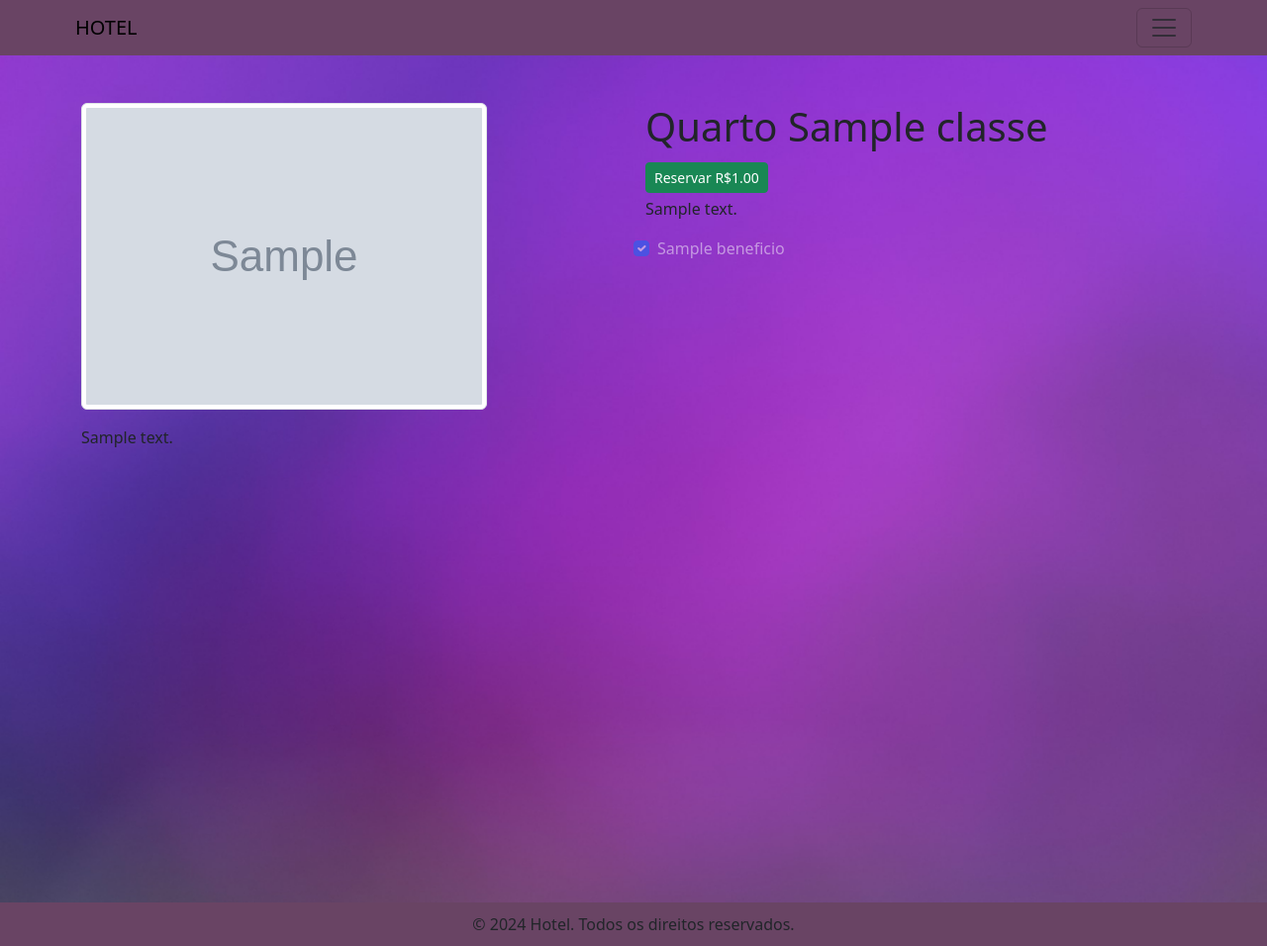
After one commit to LeandroDeJesus-S/sistema-de-hotel, a Django app: page /reserva/1/ in a window 1280 px wide. The commit adds this page. Shown: the whole page at 99% size. Run offline with Django 4.2, Linux system fonts and the light colour scheme; tables that the repository leaves empty hold one stand-in row (values such as "Sample post"); grey boxes marked "Sample" are stand-in pictures; parts of the project's set-up code (start-up, migrations or seed data) failed here and were passed over; some libraries are stand-ins or nearby versions.

Commit message:
feat: add quarto detail view, reserva, autenticacoes

```diff
--- a/HOTEL/settings.py
+++ b/HOTEL/settings.py
@@ -45,7 +45,7 @@ INSTALLED_APPS = [
     # 'django_q',
     'clientes',
     'reservas',
-    'payments',
+    # 'payments',
 ]
 
 MIDDLEWARE = [
--- a/HOTEL/urls.py
+++ b/HOTEL/urls.py
@@ -24,5 +24,4 @@ urlpatterns = [
     path('admin/', admin.site.urls),
     path('cliente/', include('clientes.urls')),
     path('reserva/', include('reservas.urls')),
-    # path('payment/', include('payments.urls')),
 ] + static(settings.MEDIA_URL, document_root=settings.MEDIA_ROOT)
--- a/clientes/urls.py
+++ b/clientes/urls.py
@@ -1,7 +1,8 @@
 from django.urls import path
-from .views import SignUp, SignIn
+from .views import SignUp, SignIn, logout_user
 
 urlpatterns = [
     path('signup/', SignUp.as_view(), name='signup'),
     path('signin/', SignIn.as_view(), name='signin'),
+    path('logout/', logout_user, name='logout'),
 ]
--- /dev/null
+++ b/reservas/templates/quarto.html
@@ -0,0 +1,35 @@
+{% extends "base.html" %}
+
+
+{% block content %}
+
+
+
+<div class="container mt-5 vh-100">
+    <div class="row ">
+        <div class="col-md-6">
+            <img src="{{ quarto.image.url }}" class="img-thumbnail" alt="{{ quarto.nome }}">
+        </div>
+        <div class="col-md-6">
+            <h1>Quarto {{ quarto.classe }}</h1>
+            <a href="{% url "reserva" quarto.pk %}" class="btn btn-success btn-sm my-1">Reservar {{quarto.daily_price_formatted}}</a>
+            <p>{{ quarto.short_desc }}</p>
+            <div class="row">
+
+                {% for beneficio in benefits %}
+                    <div class="col-md-6 form-check">
+                        <input class="form-check-input" type="checkbox" id="flexCheckDisabled" disabled {% if beneficio in quarto.beneficio.all %} checked {% endif %}>
+                        <label class="form-check-label text-light" for="{% if beneficio in quarto.beneficio.all %} flexCheckCheckedDisabled {% else %} flexCheckDisabled {% endif %} ">{{beneficio}}</label>
+                    </div>
+                {% endfor %}
+
+            </div>
+
+        </div>
+        <div class="col-md-12 my-3">
+            <p class="text-dark">{{quarto.long_desc}}</p>
+        </div>
+    </div>
+</div>
+
+{% endblock content %}
--- a/reservas/urls.py
+++ b/reservas/urls.py
@@ -1,8 +1,8 @@
 from django.urls import path
-from .views import Quartos
+from .views import Quartos, QuartoDetail, Reservar
 
 urlpatterns = [
     path("quartos/", Quartos.as_view(), name="quartos"),
-#     path("pre-reserva", PreReserva.as_view(), name="pre_reserva"),
-#     path("reserva", ListaQuartos.as_view(), name="reserva"),
+    path("<int:pk>/", QuartoDetail.as_view(), name="quarto"),
+    path("reserva/<int:quarto_pk>/", Reservar.as_view(), name="reserva"),
 ]
--- a/reservas/views.py
+++ b/reservas/views.py
@@ -1,232 +1,26 @@
-# from typing import Any
+from typing import Any
 import logging
-# from django.db.models.query import QuerySet
-# from django.http import HttpRequest, HttpResponseServerError
-# from django.shortcuts import render, HttpResponse, redirect, get_object_or_404, HttpResponseRedirect
-from django.urls import reverse
-# from django.contrib import messages
-# from django.views import View
+
+from django.contrib import messages
+from django.contrib.auth.mixins import LoginRequiredMixin
+from django.core.exceptions import ValidationError
+from django.http import HttpRequest
+from django.shortcuts import (
+    redirect,
+    render,
+)
+from django.urls import reverse_lazy
+from django.views import View
+from django.views.generic.detail import DetailView
 from django.views.generic.list import ListView
-# from django.db.models import Q
-# from django.db import transaction
 
-from .models import Quarto, Beneficio
-# from .validators import validate_model, convert_date
-# from clientes.models import Cliente
-# from utils.supportclass import SessionKeys, ReservaErrorMessages
-# from utils.support import clear_session_keys
-# from pprint import pprint
-
-
-# class PreReserva(View):
-#     def setup(self, request: HttpRequest, *args: Any, **kwargs: Any) -> None:
-#         super().setup(request, *args, **kwargs)
-#         self.logger = logging.getLogger('reservasLogger')
-#         self.context = {
-#             'room_classes': Classe.objects.all(),
-#         }
-#         self.template_name = 'prereserva.html'
-#         self._last_room_id = None
-
-#     def get(self, *args, **kwargs):
-#         # self.logger.debug(f'referer: {self.request.META.get("HTTP_REFERER")}')
-#         # self.logger.debug(f'session: {self.request.session.items()}')
-
-#         # room_id_query_param = self.request.GET.get('room_id')
-#         # room_id_session = self.request.session.get('room_id')
-
-#         # same_room_ids = room_id_query_param == room_id_session
-
-#         # self.logger.debug(
-#         #     f'room_id_arg={room_id_query_param} ::\
-#         #     room_id_session={room_id_session} :: \
-#         #     same_room_ids={same_room_ids}'
-#         # )
-
-#         # # usuário veio pela pagina de acomodações clicando no botão 'reservar'
-#         # if room_id_query_param and not room_id_session:
-#         #     self.request.session[SessionKeys.ROOM_ID] = room_id_query_param
-#         #     self.request.session.save()
-#         #     self.logger.debug(f'room_id_arg={room_id_query_param} salvo na session')
-#         #     self.logger.debug(f'current session: {self.request.session.items()}')
-
-#         # # usuário veio por 'acomodacoes' porem não concluiu o form saiu e voltou
-#         # elif not room_id_query_param and room_id_session:
-#         #     del self.request.session[SessionKeys.ROOM_ID]
-#         #     self.request.session.save()
-#         #     self.logger.debug(f'deleted room_id_session={room_id_session}')
-#         #     self.logger.debug(f'current session: {self.request.session.items()}')
-
-#         # self.logger.debug('renderizando template para pre-reserva')
-#         return render(self.request, self.template_name, self.context)
-
-#     # def post(self, *args, **kwargs):
-#     #     client = self._process_client()
-#     #     if isinstance(client, HttpResponse):
-#     #         return client
-
-#     #     contact = self._process_contact(client)
-#     #     if isinstance(contact, HttpResponse):
-#     #         return contact
-
-#     #     reservation = self._process_reservation(client)
-#     #     if isinstance(reservation, HttpResponseRedirect|HttpResponse):
-#     #         return reservation
-
-#     #     elif isinstance(reservation, HttpResponse):
-#     #         return render(self.request, self.template_name, self.context)
-
-#     #     elif not isinstance(reservation, Reserva):
-#     #         return HttpResponseServerError('Erro inesperado ao processar reserva')
-
-#     def _process_client(self) -> Cliente|HttpResponse:
-#         """realiza o processamento relacionado a model Cliente.
-
-#         Returns:
-#             Cliente: caso tudo ocorra como esperado.
-#             HttpResponse: caso um render() seja retornado.
-#         """
-#         self.logger.debug('processando dados do cliente')
-
-#         NAME = self.request.POST.get('cliente_nome')
-#         LASTNAME = self.request.POST.get('cliente_sobrenome')
-#         BIRTHDAY = convert_date(self.request.POST.get('cliente_nascimento', '0001-01-01'))
-
-#         client = Cliente.objects.filter(
-#             nome__iexact=NAME,
-#             sobrenome__iexact=LASTNAME,
-#             nascimento__exact=BIRTHDAY
-#         ).first()
-#         self.logger.debug(f'cliente ja existe: {bool(client)}')
-#         if client is None:
-#             self.logger.debug('criando novo cliente')
-#             client = Cliente(
-#                 nome=NAME,
-#                 sobrenome=LASTNAME,
-#                 nascimento=BIRTHDAY
-#             )
-#             if (error_msg := validate_model(client)):
-#                 messages.error(self.request, error_msg)
-#                 self.logger.error(f'cliente não criado: {error_msg}')
-#                 return render(self.request, self.template_name, self.context)
-
-#             client.save()
-#             self.logger.debug(f'novo cliente registrado: {client}')
-
-#         self.request.session[SessionKeys.CLIENT_ID] = client.pk
-#         self.request.session.save()
-#         return client
-
-#     def _process_contact(self, client: Cliente) -> HttpResponse:
-#         """realiza o processamento da model Contato
-
-#         Args:
-#             client (Cliente): instancia da model Cliente
-
-#         Returns:
-#             Contato: caso tudo ocorra como esperado
-#             HttpResponse: caso um render() seja retornado
-#         """
-#         self.logger.debug('processando dados de contato')
-
-#         PHONE = self.request.POST.get('telefone', '')
-#         EMAIL = self.request.POST.get('email', '')
-
-#         contact = Contato.objects.filter(cliente=client).first()
-
-#         self.logger.debug(f'cliente ja possui um contato salvo: {bool(contact)}')
-
-#         if contact is None:
-#             self.logger.debug('criando novo contato')
-#             contact = Contato(
-#                 email=EMAIL,
-#                 telefone=PHONE,
-#                 cliente=client
-#             )
-#             if (error_msg := validate_model(contact)):
-#                 messages.error(self.request, error_msg)
-#                 self.logger.debug(f'erro ao criar contato: {error_msg}')
-#                 return render(self.request, self.template_name, self.context)
-
-#             contact.save()
-#             self.logger.debug(f'contato criado com sucesso: {contact}')
-
-#         else:
-#             if contact.telefone != PHONE:
-#                 contact.telefone = PHONE
-#                 self.logger.debug(f'telefone para cliente {client.pk} atualizado')
-
-#             if contact.email != EMAIL:
-#                 contact.email = EMAIL
-#                 self.logger.debug(f'email para cliente {client.pk} atualizado')
-
-#             contact.save()
-#             self.logger.debug('usando contato ja salvo')
-
-#         return contact
-
-#     @transaction.atomic
-#     def _process_reservation(self, client: Cliente) -> Reserva|HttpResponseRedirect|HttpResponse:
-#         """realiza o processamento da model Reserva
-
-#         Args:
-#             client (Cliente): instancia processada do cliente
-
-#         Returns:
-#             Reserva: caso tudo ocorra como esperado.
-#             HttpResponseRedirect: caso um redirect() seja retornado
-#             HttpResponse: caso um render() seja retornado
-#         """
-#         self.logger.debug('processando dados de reserva')
-
-#         CHECK_IN = convert_date(self.request.POST.get('checkin', '0001-01-01'))
-#         CHECKOUT = convert_date(self.request.POST.get('checkout', '0001-01-01'))
-
-#         QTD_ADULTS = self.request.POST.get('adultos')
-#         QTD_CHILDREN = self.request.POST.get('criancas')
-
-#         OBS = self.request.POST.get('obs', '')
-
-#         reservation = Reserva(
-#             check_in=CHECK_IN,
-#             checkout=CHECKOUT,
-#             qtd_adultos=QTD_ADULTS,
-#             qtd_criancas=QTD_CHILDREN,
-#             observacoes=OBS,
-#             cliente=client
-#         )
-
-
-#         session_room_id = self.request.session.get(SessionKeys.ROOM_ID)
-#         if session_room_id:  # pegando quarto via session se cliente veio da pagina de acomodações
-#             self.request.session[SessionKeys.RESERVATION_ID] = reservation.pk
-#             self.request.session.save()
-#             return redirect(reverse('payment', args=(session_room_id,)))
-
-#         self.logger.debug('pegando classe de quarto via form de pre-reserva')
-
-#         ROOM_CLASS_ID = self.request.POST.get('quarto')
-#         if (ROOM_CLASS_ID == '0') or (ROOM_CLASS_ID is None):
-#             messages.error(self.request, ReservaErrorMessages.INVALID_ROOM_CHOICE)
-#             self.logger.debug('usuário não informou um quarto válido')
-#             return render(self.request, self.template_name, self.context)
-
-#         self.request.session[SessionKeys.ROOM_CLASS_ID] = ROOM_CLASS_ID
-#         self.logger.debug(f'classe de quarto {ROOM_CLASS_ID} adicionada na session')
-
-#         self.logger.debug(f'validando reserva')
-#         if (error_msg := validate_model(reservation)):
-#             messages.error(self.request, error_msg)
-#             self.logger.debug(f'erro ao salvar reserva: {error_msg}')
-#             return render(self.request, self.template_name, self.context)
-
-#         reservation.save()
-
-#         self.request.session[SessionKeys.RESERVATION_ID] = reservation.pk
-#         self.request.session.save()
-
-#         self.logger.debug(f'reserva processada: {reservation.pk} :: classe do quarto: {ROOM_CLASS_ID}')
-#         return redirect('reserva')
+from .models import (
+    Beneficio,
+    Classe,
+    Quarto,
+    Reserva
+)
+from .validators import convert_date
 
 
 class Quartos(ListView):
@@ -237,46 +31,63 @@ class Quartos(ListView):
     context_object_name = 'rooms_available'
     ordering = '-preco_diaria'
 
-
     def get_context_data(self, **kwargs):
         context = super().get_context_data(**kwargs)
         context['benefits'] = Beneficio.objects.all()
         self.logger.debug('add benefits para o context')
         return context
 
-    # def get_queryset(self) -> QuerySet[Any]:
-    #     referer = self.request.META.get("HTTP_REFERER", '')
 
-    #     self.logger.debug(f'referer: {referer}')
-    #     self.logger.debug(f'session: {self.request.session.items()}')
+class QuartoDetail(DetailView):
+    model = Quarto
+    template_name = 'quarto.html'
+    context_object_name = 'quarto'
 
-    #     if self.request.session.has_key(SessionKeys.ROOM_ID) and reverse('pre_reserva') not in referer:
-    #         log = clear_session_keys(
-    #             self.request.session,
-    #             SessionKeys.all_keys(exclude=['CLIENT_ID'])
-    #         )
+    def get_context_data(self, **kwargs):
+        context = super().get_context_data(**kwargs)
+        context['benefits'] = Beneficio.objects.all()
+        return context
 
-    #         self.logger.debug(f'session keys deleted: {log}')
-    #         self.logger.debug(f'current session: {self.request.session.items()}')
 
-    #         reservation = Reserva.objects.filter(pk__exact=SessionKeys.RESERVATION_ID).first()
-    #         if reservation is not None:
-    #             deleted = reservation.delete()
-    #             self.logger.debug(f'reservation deleted: {deleted}')
+class Reservar(LoginRequiredMixin, View):  # TODO: TESTAR E CRIAR URL PARA CHECKOUT
+    login_url = reverse_lazy('signin')
+    permission_denied_message = 'Você não tem permissão para prosseguir.'
 
-    #     qs = super().get_queryset()
-    #     room_class_id = self.request.session.get(SessionKeys.ROOM_CLASS_ID)
-    #     self.logger.debug(f'classe capturada via session: {room_class_id}')
-    #     if room_class_id:
-    #         qs = qs.filter(classe__pk=int(room_class_id))
+    def setup(self, request: HttpRequest, *args: Any, **kwargs: Any) -> None:
+        super().setup(request, *args, **kwargs)
+        self.logger = logging.getLogger('reservasLogger')
+        self.context = {
+            'room_classes': Classe.objects.all(),
+        }
+        self.template_name = 'reserva.html'
 
-    #     reservation_id = self.request.session.get(SessionKeys.RESERVATION_ID)
-    #     self.logger.debug(f'reserva capturada via session: {reservation_id}')
-    #     if reservation_id:
-    #         reservation = get_object_or_404(Reserva, pk__exact=int(reservation_id))
-    #         qs = qs.filter(
-    #             capacidade_criancas__gte=reservation.qtd_criancas,
-    #             capacidade_adultos__gte=reservation.qtd_adultos,
-    #         )
+    def get(self, request: HttpRequest, quarto_pk: int):
+        self.context['quarto_pk'] = quarto_pk
+        return render(request, self.template_name, self.context)
 
-    #     return qs
+    def post(self, request: HttpRequest, quarto_pk: int):
+        CHECK_IN = convert_date(self.request.POST.get('checkin', '0001-01-01'))
+        CHECKOUT = convert_date(self.request.POST.get('checkout', '0001-01-01'))
+
+        QTD_ADULTS = self.request.POST.get('adultos')
+        QTD_CHILDREN = self.request.POST.get('criancas')
+
+        OBS = self.request.POST.get('obs', '')
+
+        reservation = Reserva(
+            check_in=CHECK_IN,
+            checkout=CHECKOUT,
+            qtd_adultos=QTD_ADULTS,
+            qtd_criancas=QTD_CHILDREN,
+            observacoes=OBS,
+            cliente=self.request.user,
+            quarto=Quarto.objects.get(pk__exact=quarto_pk),
+        )
+        try:
+            reservation.full_clean()
+        except ValidationError as e:
+            messages.error(request, e.messages[0])
+            return render(request, self.template_name, self.context)
+
+        reservation.save()
+        return redirect('/')  # TODO: redirecionar para checkout
--- a/templates/base.html
+++ b/templates/base.html
@@ -7,7 +7,7 @@
 
     <title>Hotel {% block title %}{% endblock title %}</title>
 </head>
-<body class="vh-100">
+<body>
 
     <div>
         <nav class="navbar sticky-top expand-lg mb-2">
@@ -20,11 +20,12 @@
 
                 <div class="collapse navbar-collapse justify-content-end" id="navbarNav">
                     <ul class="navbar-nav">
-                        <li class="navbar-item"><a href="#" class="nav-link">Acomodações</a></li>
+                        <li class="navbar-item"><a href="{% url "quartos" %}" class="nav-link">Acomodações</a></li>
                         <li class="navbar-item"><a href="#" class="nav-link">Serviços</a></li>
                         <li class="navbar-item"><a href="#" class="nav-link">Restaurantes</a></li>
                         <li class="navbar-item"><a href="#" class="nav-link">Reservar</a></li>
                         <li class="navbar-item"><a href="#" class="nav-link">Contato</a></li>
+                        <li class="navbar-item"><a href="{% url "logout" %}" class="nav-link">Sair</a></li>
                     </ul>
                 </div>
 
@@ -39,12 +40,16 @@
         {% endautoescape %}
     </main>
 
-    <footer class="footer fixed-bottom mt-2">
-        © {% now "Y" %} Hotel. Todos os direitos reservados.
-    </footer>
+
+        <footer class="footer mt-2">
+            © {% now "Y" %} Hotel. Todos os direitos reservados.
+        </footer>
+
 
     <script src="https://cdn.jsdelivr.net/npm/bootstrap@5.3.3/dist/js/bootstrap.bundle.min.js" integrity="sha384-YvpcrYf0tY3lHB60NNkmXc5s9fDVZLESaAA55NDzOxhy9GkcIdslK1eN7N6jIeHz" crossorigin="anonymous"></script>
     <script src="https://js.stripe.com/v3/"></script>
     <script src="{% static '/payments/js/checkout.js'%}"></script>
+    <script src="https://cdnjs.cloudflare.com/ajax/libs/toastr.js/latest/toastr.min.js"></script>
+
 </body>
 </html>
--- a/templates/partials/_head.html
+++ b/templates/partials/_head.html
@@ -9,4 +9,5 @@
 {% block css %}
     <link rel="stylesheet" href={% static "/home/css/home.css" %}>
     <link rel="stylesheet" href={% static 'cliente/css/signup.css' %}>
+
 {% endblock css %}
--- a/templates/partials/_messages.html
+++ b/templates/partials/_messages.html
@@ -1,7 +1,9 @@
 {% for message in messages %}
-    <div class="alert {{message.tags}}" role='alert'>
+<div class="d-flex justify-content-center">
+    <div class="alert {{message.tags}} alert-dismissible fade show" role='alert'>
         {{message}}
+        <button type="button" class="btn-close" data-bs-dismiss="alert" aria-label="Close"></button>
     </div>
-
+</div>
 {% empty %}
 {% endfor %}
--- a/templates/static/cliente/css/signup.css
+++ b/templates/static/cliente/css/signup.css
@@ -12,3 +12,6 @@
     width: 40%;
 
 }
+.input-group-text {
+    background-color: rgba(188, 128, 196, 0.027);
+}
```
Also changed, not shown: clientes/templates/signin.html (+6 -2 lines), clientes/templates/signup.html (+12 -6 lines), clientes/views.py (+22 -2 lines), payments/urls.py (+4 -4 lines), reservas/models.py (+14 -0 lines), reservas/templates/prereserva.html (deleted, +0 -81 lines), reservas/templates/quartos.html (+5 -8 lines), reservas/templates/reserva.html (added, +46 -0 lines), clientes/migrations/0003_alter_cliente_username.py (added), reservas/migrations/0005_auto_20240721_2341.py (added).
